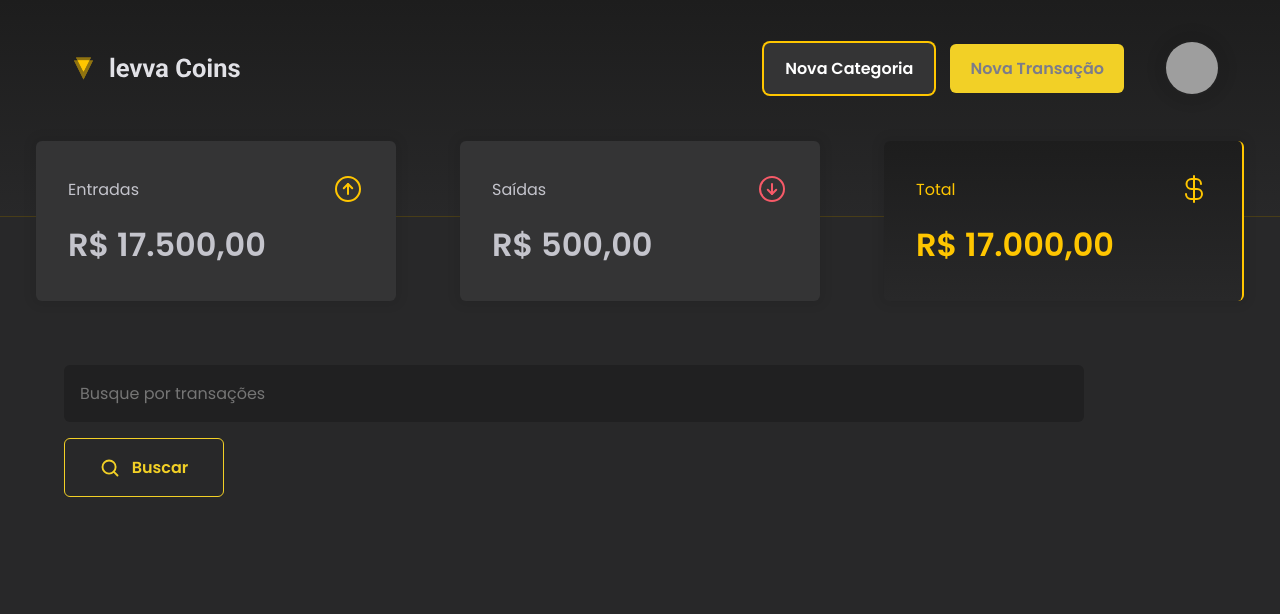
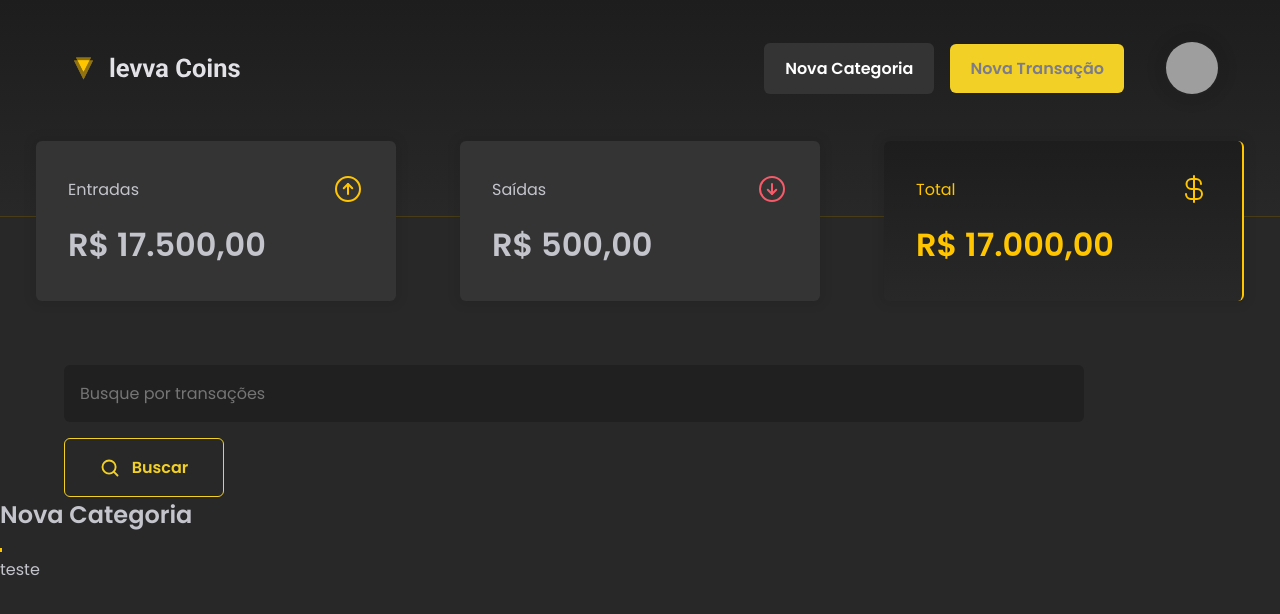
Before and after one commit to heitorgandolfi/levva-coins, a React (Vite) app: page /home in a window 1280 px wide. Both pictures are taken after a click on the button "Nova Categoria". Shown: the top 614 px of the page. Built offline with nearby package versions, Linux system fonts and the light colour scheme; grey boxes are pictures that could not be loaded.

Commit message:
feat(header): add modal for newCategoryButton, newTransactionButton, and userAvatar components
This commit initiates the refactoring process for the Header component to incorporate a modal that will be utilized by the newCategoryButton, newTransactionButton, and userAvatar components.

```diff
--- a/src/components/Header/index.tsx
+++ b/src/components/Header/index.tsx
@@ -1,3 +1,5 @@
+import { ReactNode } from "react";
+
 import {
   HeaderContainer,
   HeaderContent,
@@ -8,21 +10,44 @@ import {
 } from "./styles";
 
 import levvaCoinsLogo from "../../assets/logo.svg";
+import { Modal } from "../Modal";
 
 export const Header = () => {
+  const newCategoryButton: ReactNode = (
+    <NewCategoryButton>Nova Categoria</NewCategoryButton>
+  );
+
+  const newTransactionButton: ReactNode = (
+    <NewTransactionButton>Nova Transação</NewTransactionButton>
+  );
+
+  const userAvatar: ReactNode = (
+    <UserAvatar
+      src="https://github.com/heitorgandolfi.png"
+      alt="Foto Usuário"
+    />
+  );
+
   return (
     <HeaderContainer>
       <HeaderContent>
         <img src={levvaCoinsLogo} alt="levva coins logo" />
+
         <InteractWrapper>
           <div>
-            <NewCategoryButton>Nova Categoria</NewCategoryButton>
-            <NewTransactionButton>Nova Transação</NewTransactionButton>
+            <Modal title="Nova Categoria" trigger={newCategoryButton}>
+              <p>teste</p>
+            </Modal>
+
+            <Modal title="Nova Transação" trigger={newTransactionButton}>
+              <p>teste</p>
+            </Modal>
+
           </div>
-          <UserAvatar
-            src="https://github.com/heitorgandolfi.png"
-            alt="Foto Usuário"
-          />
+
+          <Modal title="Meu perfil" trigger={userAvatar}>
+            <p>teste</p>
+          </Modal>
         </InteractWrapper>
       </HeaderContent>
     </HeaderContainer>
--- /dev/null
+++ b/src/components/Modal/index.tsx
@@ -0,0 +1,27 @@
+import { ReactNode } from "react";
+import * as Dialog from "@radix-ui/react-dialog";
+
+interface ModalProps {
+  title: string;
+  trigger: ReactNode;
+  children: ReactNode;
+}
+
+export const Modal = ({ title, trigger, children }: ModalProps) => {
+  return (
+    <Dialog.Root>
+      <Dialog.Trigger asChild>{trigger}</Dialog.Trigger>
+      <Dialog.Portal>
+        <Dialog.Overlay>
+          <Dialog.Content>
+            <Dialog.Title>{title}</Dialog.Title>
+
+            <Dialog.Close />
+
+            {children}
+          </Dialog.Content>
+        </Dialog.Overlay>
+      </Dialog.Portal>
+    </Dialog.Root>
+  );
+};
```
